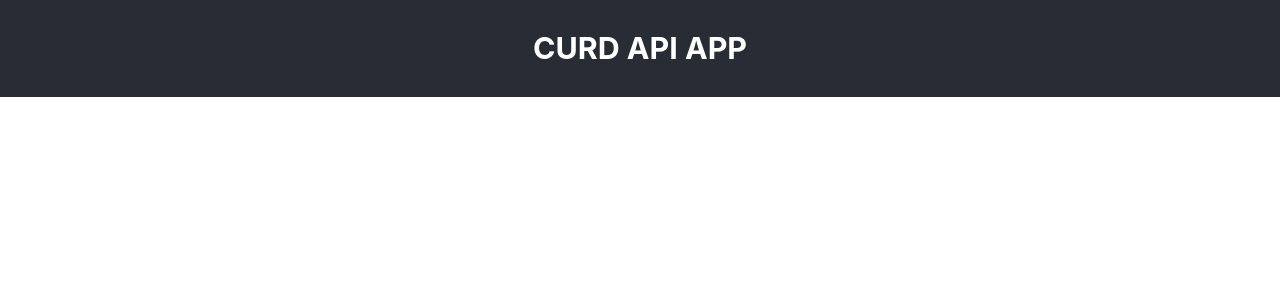
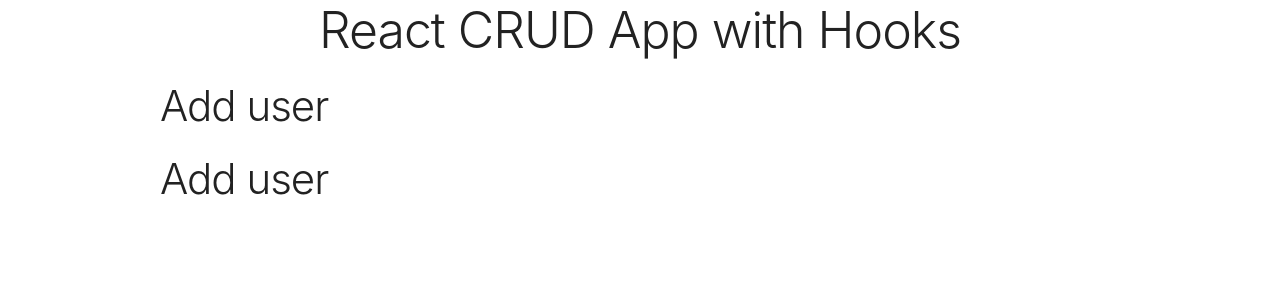
Before and after one commit to Vimalraveendra/CURD-API, a React (Create React App) app: page / in a window 1280 px wide. Shown: the top 300 px of the page. Built offline with nearby package versions, Linux system fonts and the light colour scheme.

Commit message:
Created Containers Folder and Moved App components & its styles to it, also created Components folder& added UserData Component

```diff
--- a/public/index.html
+++ b/public/index.html
@@ -24,6 +24,8 @@
       work correctly both with client-side routing and a non-root public URL.
       Learn how to configure a non-root public URL by running `npm run build`.
     -->
+     <!-- CDN css -->
+    <link rel="stylesheet" href="https://cdnjs.cloudflare.com/ajax/libs/skeleton/2.0.4/skeleton.min.css">
     <title>React App</title>
   </head>
   <body>
--- a/src/App.js
+++ /dev/null
@@ -1,14 +0,0 @@
-
-import './App.css';
-
-const App =() =>{
-  return (
-    <div className="App">
-      <header className="App-header">
-       <h3>CURD API APP</h3>
-      </header>
-    </div>
-  );
-}
-
-export default App;
--- a/src/App.css
+++ b/src/containers/App.css
@@ -1,4 +1,7 @@
 .App {
+  text-align: center;
+}
+h1 {
   text-align: center;
 }
 
--- /dev/null
+++ b/src/containers/App.js
@@ -0,0 +1,22 @@
+
+import './App.css';
+
+const App =() =>{
+  return (
+    <div className="container">
+    <h1>React CRUD App with Hooks</h1>
+      <div className="row">
+        <div className="five columns">
+          <h2>Add user</h2>
+        </div>
+      </div>
+      <div className="row">
+        <div className="five columns">
+          <h2>Add user</h2>
+        </div>
+      </div>
+    </div>
+  );
+}
+
+export default App;
--- a/src/index.js
+++ b/src/index.js
@@ -1,7 +1,7 @@
 import React from 'react';
 import ReactDOM from 'react-dom';
 import './index.css';
-import App from './App';
+import App from './containers/App';
 import reportWebVitals from './reportWebVitals';
 
 ReactDOM.render(
```
Also changed, not shown: src/Components/UserData/UserData.jsx (added, +19 -0 lines), 1 other file (tests, documents, lock files or other folders).
